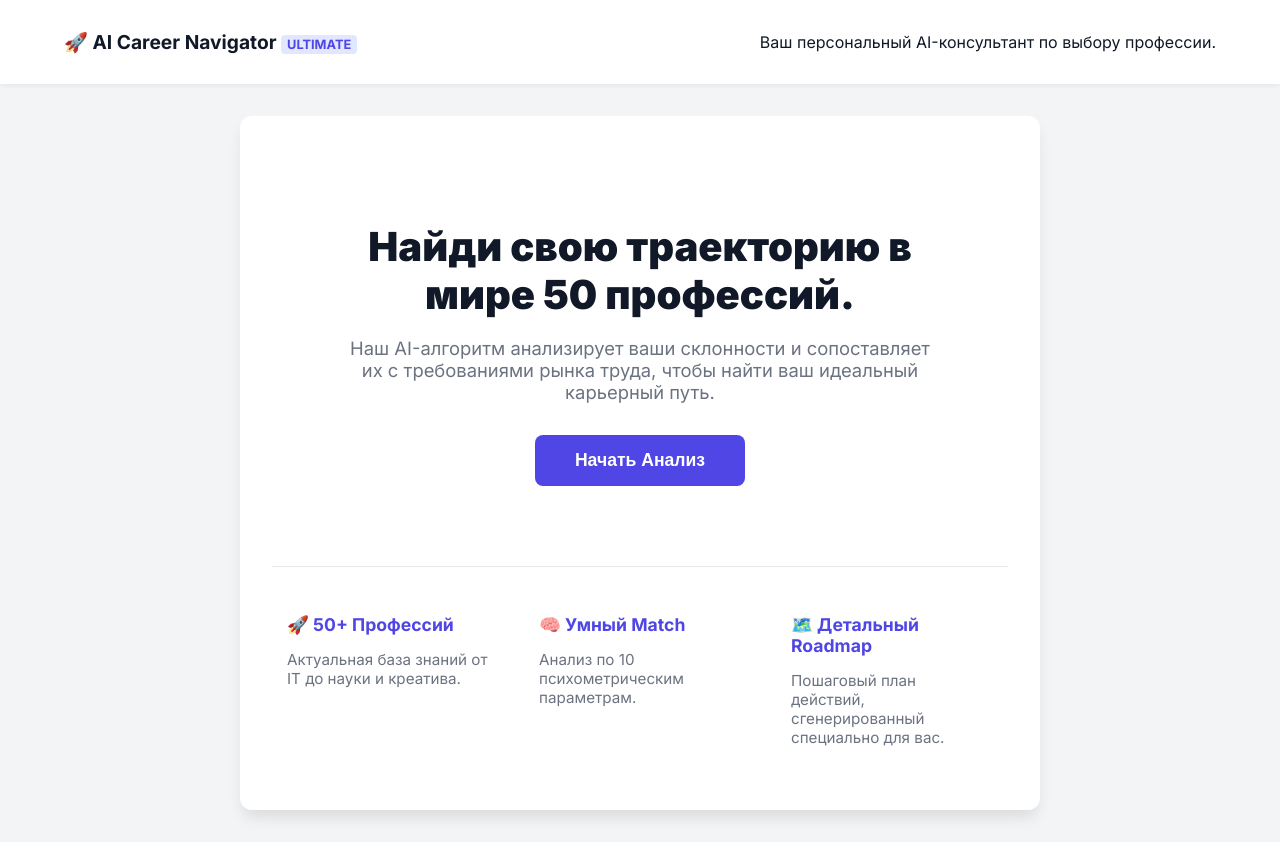
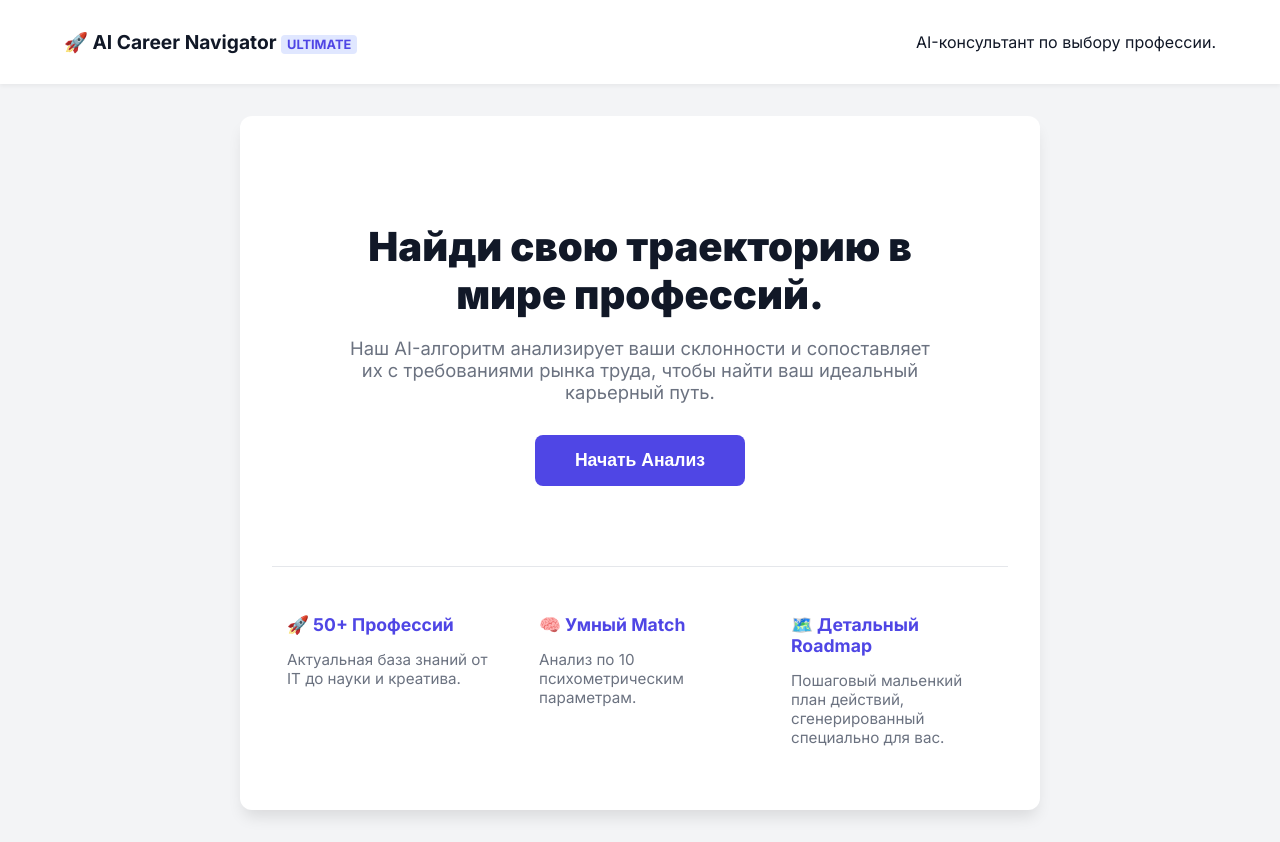
Before and after one commit to willutoi/ai-career-navigator, a plain HTML site: page index.html in a window 1280 px wide. Drawn offline with Linux system fonts and the light colour scheme.

Commit message:
Update index.html

```diff
--- a/index.html
+++ b/index.html
@@ -1,3 +1,4 @@
+
 <!DOCTYPE html>
 <html lang="ru">
 <head>
@@ -11,13 +12,13 @@
 
     <header>
         <div class="logo">🚀 AI Career Navigator <span>ULTIMATE</span></div>
-        <p>Ваш персональный AI-консультант по выбору профессии.</p>
+        <p> AI-консультант по выбору профессии.</p>
     </header>
 
     <main>
         <div id="welcome-screen" class="screen">
             <div class="hero-content">
-                <h1 class="hero-title">Найди свою траекторию в мире 50 профессий.</h1>
+                <h1 class="hero-title">Найди свою траекторию в мире профессий.</h1>
                 <p class="hero-subtitle">
                     Наш AI-алгоритм анализирует ваши склонности и сопоставляет их с требованиями рынка труда, чтобы найти ваш идеальный карьерный путь.
                 </p>
@@ -37,7 +38,7 @@
                 </div>
                 <div class="feature-item">
                     <h3>🗺️ Детальный Roadmap</h3>
-                    <p>Пошаговый план действий, сгенерированный специально для вас.</p>
+                    <p>Пошаговый мальенкий план действий, сгенерированный специально для вас.</p>
                 </div>
             </div>
         </div>
```
